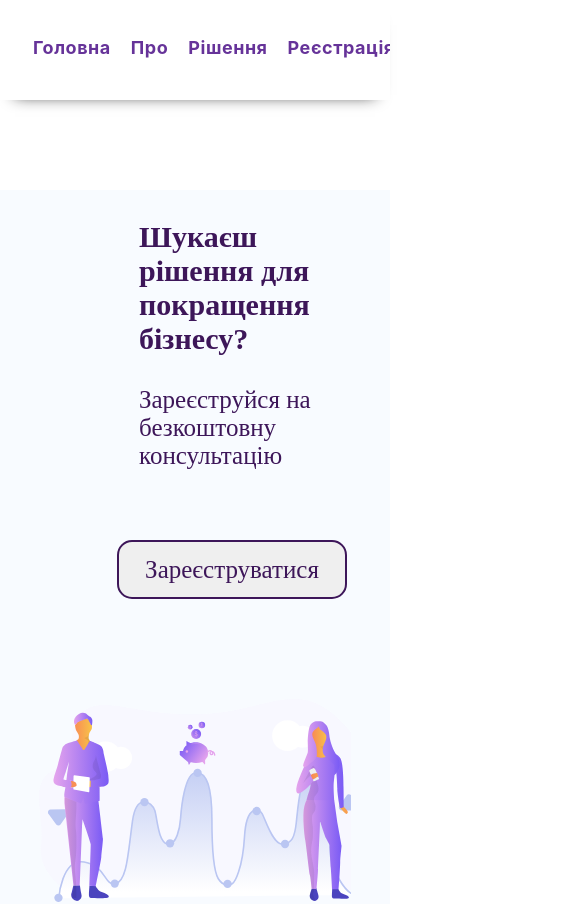
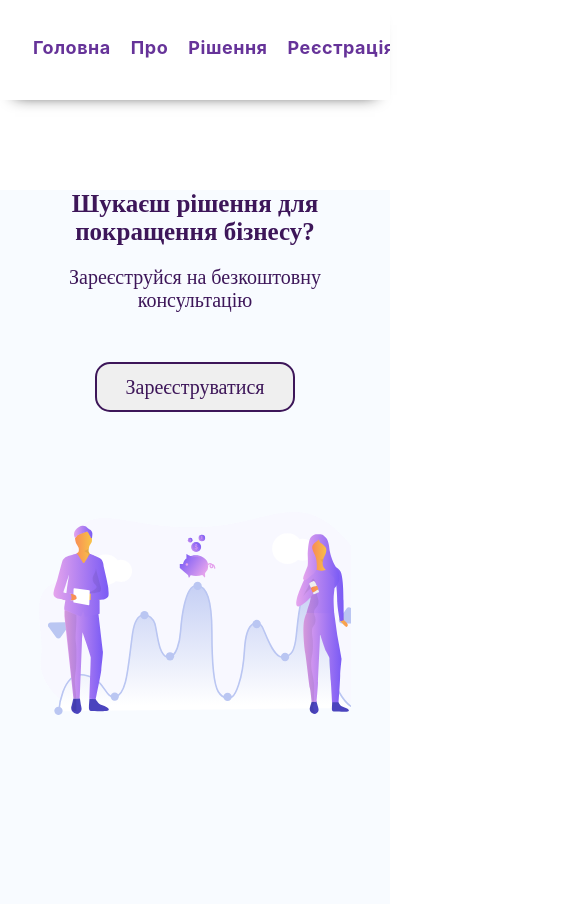
Before and after one commit to oleksbohdan/b2b-cluster, a React (Create React App) app: page / in a window 390 px wide. Shown: the top 904 px of the page, 585 px wide, since content can reach past the window. Built offline with nearby package versions, Linux system fonts and the light colour scheme.

Commit message:
попрацював над респонсівом

```diff
--- a/src/components/Button/button.style.scss
+++ b/src/components/Button/button.style.scss
@@ -24,3 +24,31 @@
     font-family: 'FuturaPT-Bold';
     src: url('/b2b-cluster/src/assets/fonts/FuturaPT-Bold.eot');
 }
+@media screen and (max-width: 800px ) {
+    .ssbtn {
+        margin: 0;
+        text-align:center;
+    }
+    .ssfirstbtn {
+        margin-top: 50px;
+        width: 300px;
+        height: 70px;
+    }
+    .sstextbtn {
+        font-size: 30px;
+    }
+}
+@media screen and (max-width: 500px ) {
+    .ssbtn {
+        margin: 0;
+        text-align:center;
+    }
+    .ssfirstbtn {
+        margin-top: 50px;
+        width: 200px;
+        height: 50px;
+    }
+    .sstextbtn {
+        font-size: 20px;
+    }
+}
--- a/src/components/aboutus/aboutus.style.scss
+++ b/src/components/aboutus/aboutus.style.scss
@@ -35,12 +35,15 @@
     display: flex;
 
 }
-@media screen and (max-width: 1200px) {
+@media screen and (max-width: 800px) {
     .sscontentabout {display: block;}
     .ssaboutus {width: 80%;}
-    .sstext3{width: 90%;}
+    .sstext3{width: 100%;}
     .ssaboutIT{
-        width: 100%;
+        margin-left: 10%;
+        width: 80%;
         text-align: center;
+        font-size: 30px;
     }
+
 }
--- a/src/components/business/business.style.scss
+++ b/src/components/business/business.style.scss
@@ -45,38 +45,60 @@
     }
 
 }
-@media screen and (min-height: 1024px ) {
-    .sscontent {
-        width: 100%;
-        margin-top: 180px;
-        margin-bottom: 100px;
 
-    }
-    .sscontent1 {
-        width: 100%;
-        margin: 0;
-    }
-    .ssexamp {
-        width: 100%;
-    }
-
-}
 @media screen and (max-width: 800px ) {
     .sscontent1 {
         width: 80%;
         margin-bottom: 100px;
+        text-align: center;
     }
     .sscontent {
         display: block;
+        text-align: center;
     }
     .sstext {
         width: 100%;
+        text-align: center;
+        padding: 0;
+        font-size: 35px;
     }
     .sstext1 {
         width: 100%;
+        text-align: center;
+        padding: 20px 0px 0px 0px;
+        font-size: 30px;
     }
     .ssexamp {
         width: 80%;
         margin-left: 10%;
     }
+
 }
+@media screen and (max-width: 500px ) {
+    .sscontent1 {
+        width: 80%;
+        margin-bottom: 100px;
+        text-align: center;
+    }
+    .sscontent {
+        display: block;
+        text-align: center;
+    }
+    .sstext {
+        width: 100%;
+        text-align: center;
+        padding: 0;
+        font-size: 25px;
+    }
+    .sstext1 {
+        width: 100%;
+        text-align: center;
+        padding: 20px 0px 0px 0px;
+        font-size: 20px;
+    }
+    .ssexamp {
+        width: 80%;
+        margin-left: 10%;
+    }
+
+}
--- a/src/components/decision/decision.component.jsx
+++ b/src/components/decision/decision.component.jsx
@@ -31,7 +31,7 @@ class Decision extends React.Component {
                 <div className="ssbottom">
                     <div className="ssblock7" tabindex="1"><span className="text"><Textdec ssprops1={block6} /></span></div>
                     <div className="ssblock8" tabindex="1"><span className="text"><Textdec ssprops1={block7} /> </span></div>
-                    <div className="ssblock9" tabindex="1" > <span className="text"><Textdec ssprops1={block8} /></span></div>
+                    <div className="ssblock9" tabindex="1"><span className="text"><Textdec ssprops1={block8} /></span></div>
                 </div>
             </div>
         )
--- a/src/components/footer/footer.style.scss
+++ b/src/components/footer/footer.style.scss
@@ -20,6 +20,7 @@
     font-size: 25px;
     margin-left: 15%;
     padding-top: 50px;
+    width: 100%;
 }
 .info2 {
     margin-top: 80px;
@@ -29,6 +30,7 @@
     font-size: 25px;
     margin-right: 15%;
     padding-top: 50px;
+    width: 100%;
 }
 .titlefooter {
     padding-top: 70px;
@@ -43,3 +45,31 @@
     border-color: transparent;
     margin-bottom: 23px;
 }
+@media screen and (max-width:1200px) {
+    .ssgeneralinfo {
+        display: flex;
+        justify-content: space-around;
+    }
+    .info1 {
+        margin-left: 10%;
+    }
+    .info2 {
+        margin-right: 10%;
+    }
+}
+@media screen and (max-width:700px) {
+    .ssgeneralinfo {
+        display: block;
+    }
+    .info2 {
+        margin: 0;
+        text-align: center;
+    }
+    .info1 {
+        margin: 0;
+        text-align: center;
+    }
+    .footlogo {
+        margin-left: 30%;
+    }
+}
```
Also changed, not shown: src/components/decision/decision.style.scss (line endings or trailing spaces).
